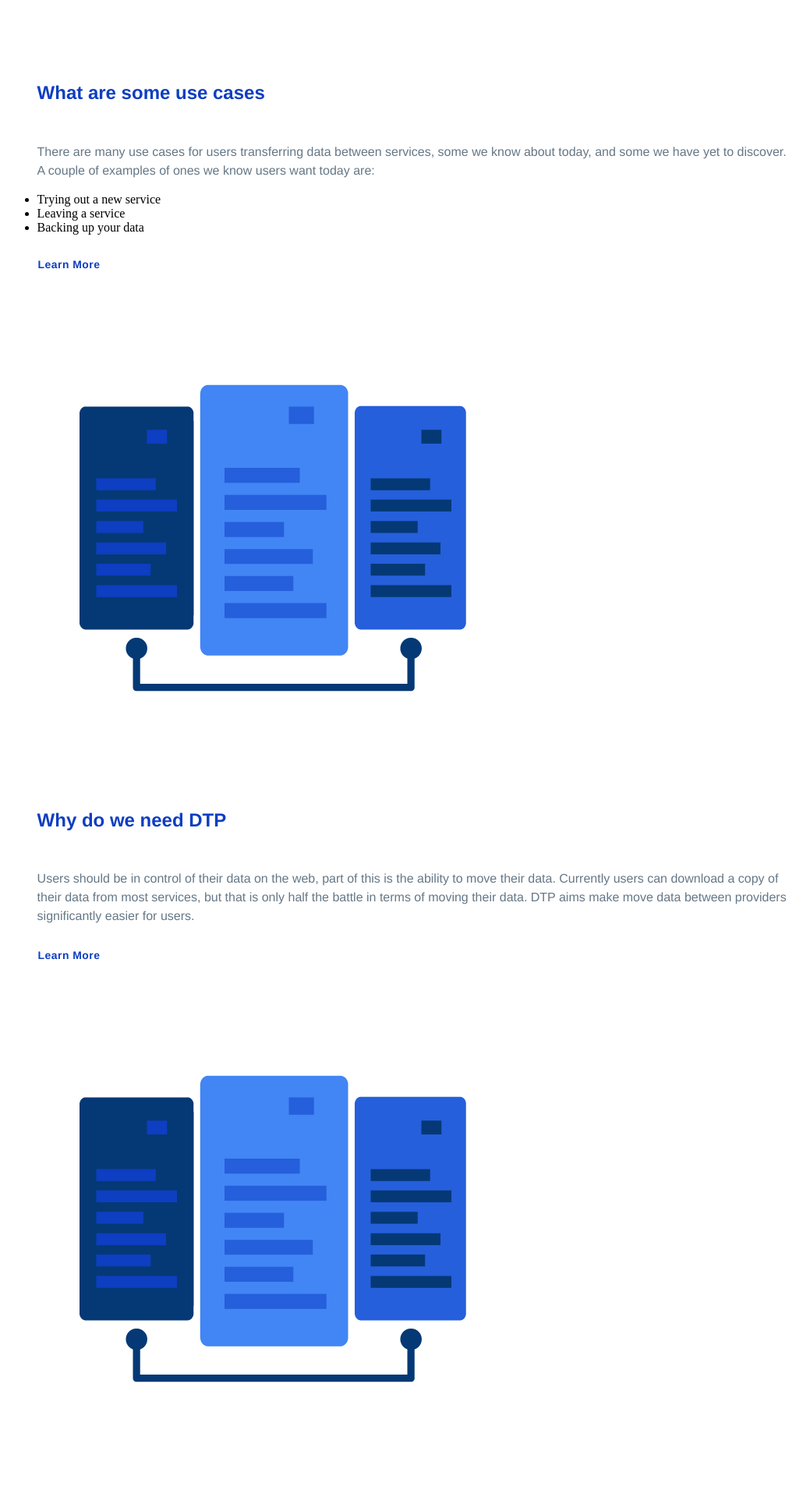
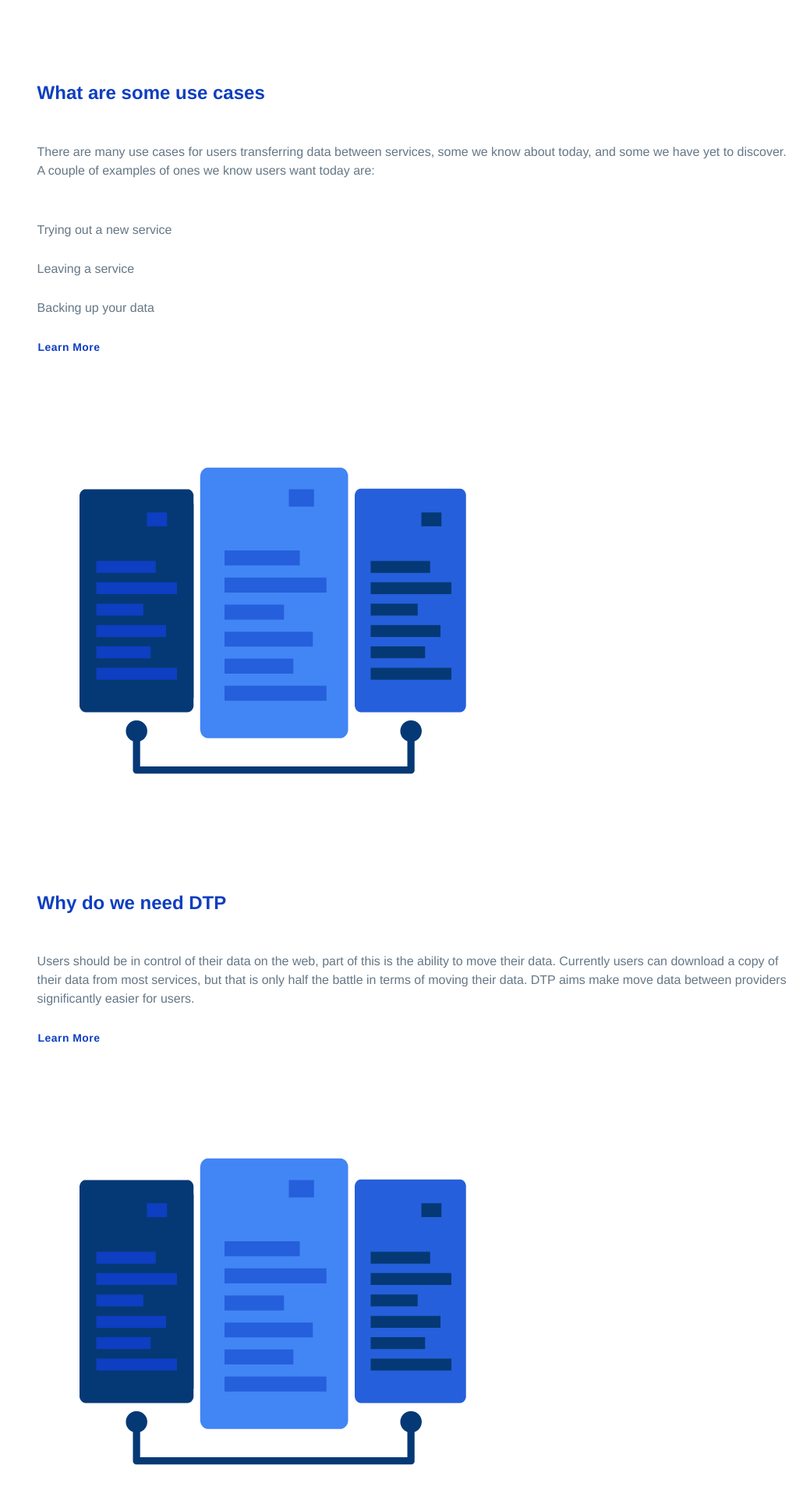
Before and after one commit to holachuy/staging-dtp, a Jekyll site: the page built from index.md, in a window 1280 px wide. Shown: the part 2374-4294 px from the top of the page at 78% size, without its empty margins (106-1145 px from the left). Built offline with Jekyll 4.4.1, drawn with Linux system fonts in a browser that asks for light colours; our own code applies the rules of GitHub Pages for plain Markdown files.

Commit message:
Update style.scss

```diff
--- a/assets/css/style.scss
+++ b/assets/css/style.scss
@@ -52,7 +52,7 @@ h2 {
     clear: both;
 }
 
-p, code {
+p, ul, li {
     font-family: "Helvetica Neue LT", "Helvetica Neue", Helvetica, Arial, sans-serif;
     /* font-weight: 700; */
     /* font-size: 1.5rem; */
@@ -106,4 +106,6 @@ a:hover {
 
 .section-image {
     margin-top: -20px;
+    align: right;
+    width: 25%;
 }
```
